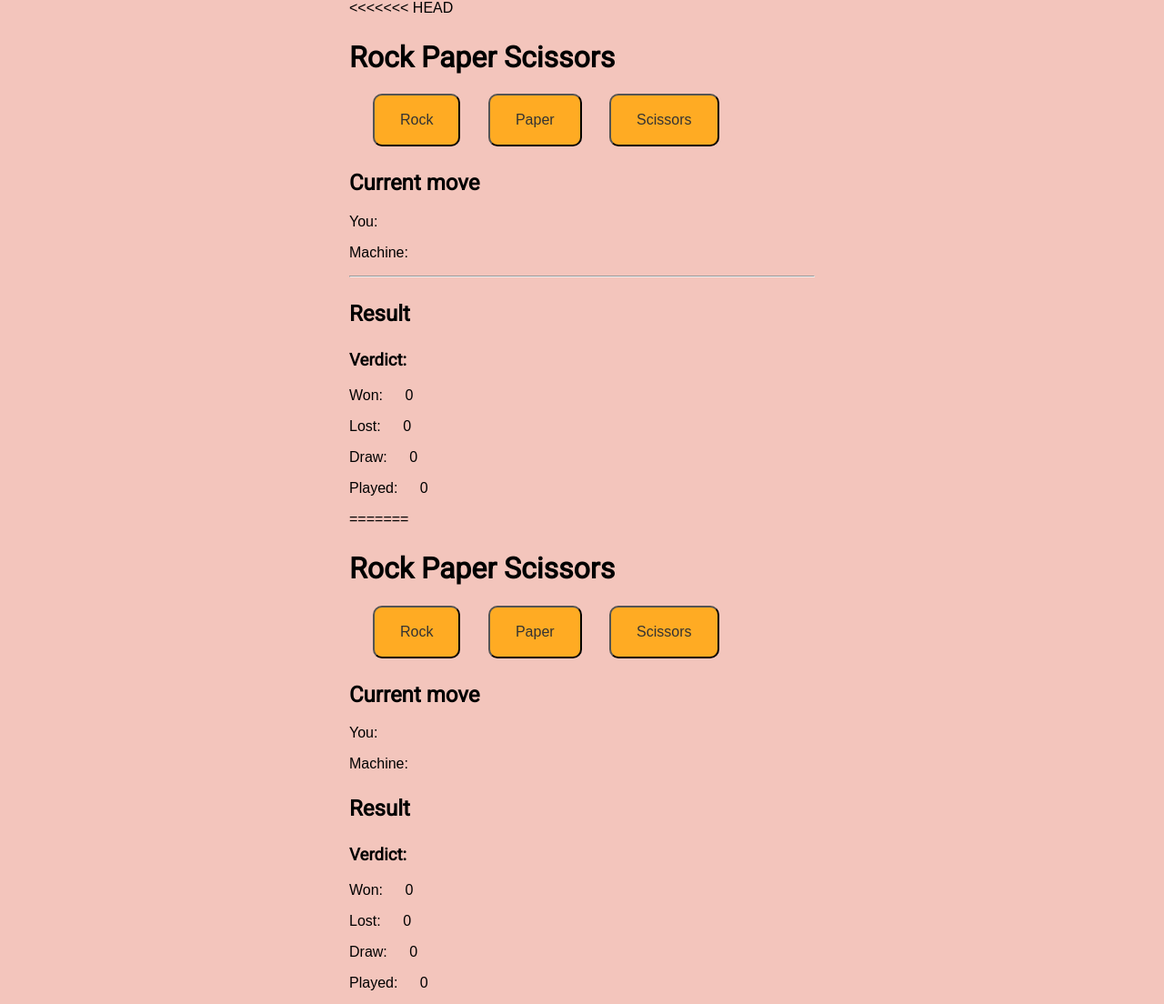
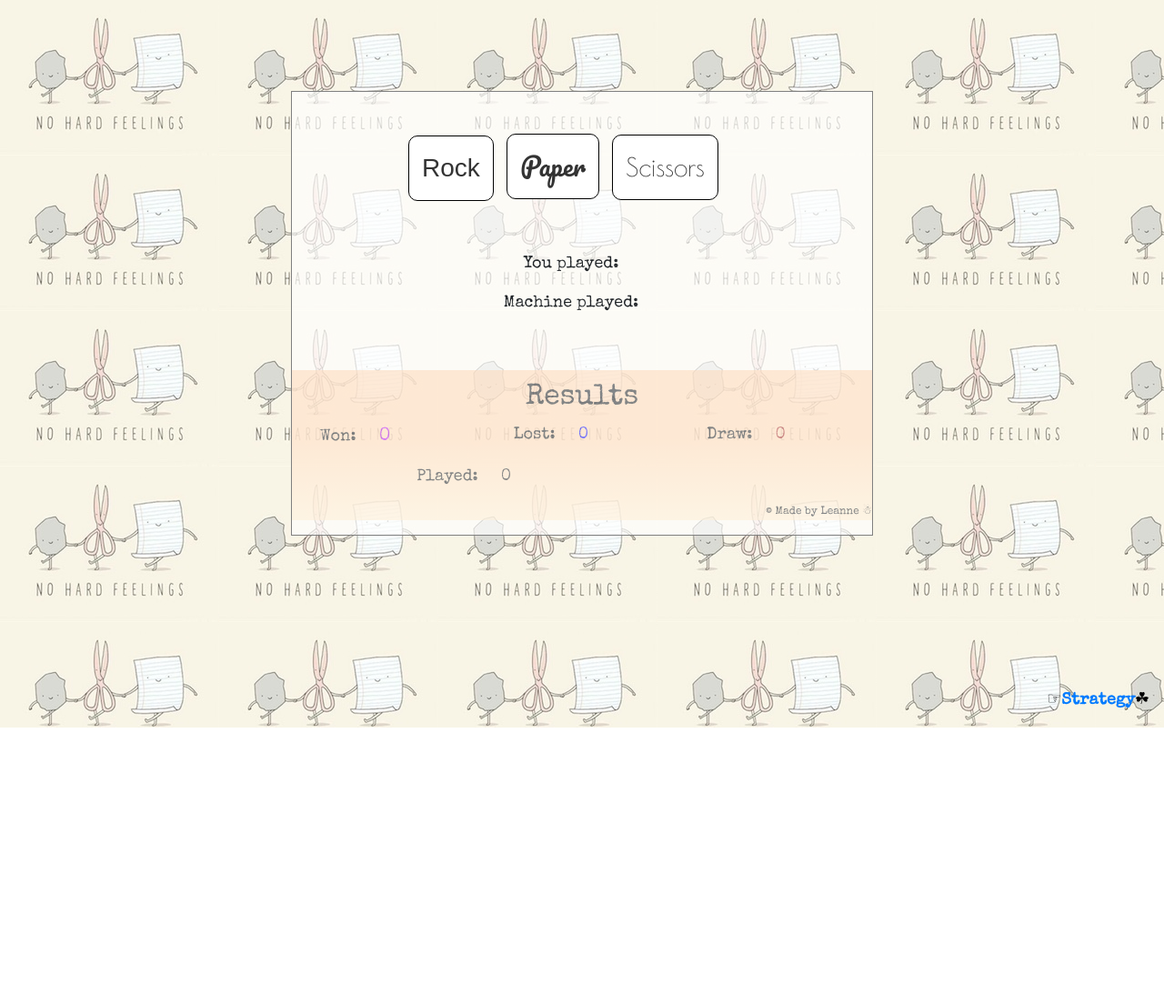
Before and after one commit to haggislea/rock-paper-scissors-leanneh, a plain HTML site: page index.html in a window 1280 px wide. Shown: the top 1104 px of the page at 91% size. After the commit the page ends 800 px from the top, so only its background shows below. Drawn offline with nearby package versions, Linux system fonts and the light colour scheme; a web font is replaced by a local one.

Commit message:
added folders and files to 2nd laptop

```diff
--- a/css/stylesheet.css
+++ b/css/stylesheet.css
@@ -1,15 +1,53 @@
 
-h1, h2, h3 {
-  font-family: 'Roboto', sans-serif;
+body {
+  font-family: sans-serif;
+  background-image: url("../images/rpsv2.jpg");
+}
+
+#gamemain {
+  background-color: rgba(255, 255, 255,0.65);
+  width: 50%;
+  margin: 100px auto;
+  border: 1px solid grey;
+
+}
+
+p.mrrobot {
+background-color: rgba(192,192,192,0.6);
+margin: 26px 16px 0 16px;;
+padding: 8px;
+}
+
+h2 {
+ font-family: 'Special Elite', cursive;
+ font-size: 32px;
+ text-align: center;
+ padding-top: 12px;
+}
+
+h3 {
+  font-family: 'Special Elite', cursive;
   margin-top: 26px;
 }
-body {
-  font-family: sans-serif;
-  width: 50%;
-  max-width: 512px;
-  margin: 0 auto;
-  background-color: rgba(232, 141, 122, 0.5);
+
+p {
+font-family: 'Special Elite', cursive;
+  font-size: 18px;
+  margin-left: 16px;
 }
+
+strong.machine {
+  color: black;
+  text-shadow: 2px 2px white;
+  line-height: 1.4;
+}
+
+section.played{
+text-align: center;
+margin: 50px 0 60px 0;
+
+}
+
 
 span#play_you {
   padding: 12px;
@@ -22,15 +60,96 @@ span#play_machine, #game_won, span#game_lost, span#game_draw, span#game_played {
 }
 
 button {
-  padding: 18px 28px;
+  padding: 6px 18px;
+  margin-bottom: 6px;
   font-size: 16px;
   border-radius: 10px;
-  margin-left: 26px;
-  background-color: #ffab23;
   color: #333;
+  border: 1px solid black;
+  background-color: white;
+
+}
+
+section.rpsbutton {
+  margin: 46px 26px 26px 128px;
+  background: none;
+}
+
+
+#scissors {
+  font-family: 'Poiret One', cursive;
+  font-size: 28px;
+  margin-right: 10px;
+}
+
+
+#paper {
+font-family: 'Pacifico', cursive;
+font-size: 28px;
+margin-right: 10px;
+}
+
+#rock {
+  font-family: 'Allerta Stencil', sans-serif;
+  font-size: 28px;
+  margin-right: 10px;
+}
+
+button#rock, button#scissors, button#paper {
+  padding: 14px;
 }
 
  button:hover {
-   background: linear-gradient(#ffab23 45%, #ffec64 100%);
+   background: linear-gradient(#FFDAB9 45%, #FFEFD5 100%);
+   text-shadow: 2px 2px #FFC0CB;
    border: none;
+   color: white;
  }
+
+ section.result {
+   background: linear-gradient(#FFDAB9 45%, #FFEFD5 100%);
+   opacity: 0.55;
+ }
+
+ .col-lg-8 {
+margin: auto;
+ }
+
+ #play_you {
+  color: purple;
+  flex-direction: column;
+
+ }
+
+ #play_machine {
+color: blue;
+ }
+
+ #game_won {
+   color:#B815F3;
+   font-size: 20px;
+ }
+
+ #game_lost {
+color: blue;
+ }
+
+ #game_draw{
+   color: brown;
+ }
+
+
+
+ p#strategy {
+   padding: 0 16px;
+   position: fixed;
+   bottom: 0;
+   right: 0;
+   color: black;
+   font-weight:700;
+ }
+
+ p.madeby {
+   font-size: 12px;
+   text-align: right;
+ }
--- a/index.html
+++ b/index.html
@@ -1,75 +1,74 @@
 
-<<<<<<< HEAD
 <!DOCTYPE html>
 <html lang="en-GB">
 <head>
     <title>Rock Paper Scissors</title>
+    <link rel="stylesheet" href="https://stackpath.bootstrapcdn.com/bootstrap/4.1.3/css/bootstrap.min.css" integrity="sha384-MCw98/SFnGE8fJT3GXwEOngsV7Zt27NXFoaoApmYm81iuXoPkFOJwJ8ERdknLPMO" crossorigin="anonymous">
     <link rel="stylesheet" href="css/stylesheet.css">
-    <link href="https://fonts.googleapis.com/css?family=Roboto" rel="stylesheet">
+<link href="https://fonts.googleapis.com/css?family=Special+Elite" rel="stylesheet">
+<link href="https://fonts.googleapis.com/css?family=Monoton" rel="stylesheet">
+<link href="https://fonts.googleapis.com/css?family=Pacifico" rel="stylesheet">
+<link href="https://fonts.googleapis.com/css?family=Allerta+Stencil" rel="stylesheet">
+<link href="https://fonts.googleapis.com/css?family=Poiret+One" rel="stylesheet">
 </head>
 
 <body>
 
-<h1>Rock Paper Scissors</h1>
+<section id="gamemain">
+
+<section class="rpsbutton">
 <button id="rock" value="rock">Rock</button>
-<button id="paper" value="rock">Paper</button>
+<button id="paper" value="paper">Paper</button>
 <button id="scissors" value="scissors">Scissors</button>
-
-<section>
-    <h2>Current move</h2>
-    <p>You: <span id="play_you"></span></p>
-    <p>Machine: <span id="play_machine"></span></p>
 </section>
 
-<hr />
-<section>
-    <h2>Result</h2>
-    <h3>Verdict: <span id="verdict"></span></h3>
+
+
+<section class="played">
+    <p>You played: <span id="play_you"></span></p>
+    <p>Machine played: <span id="play_machine"></span></p>
+</section>
+
+
+<section class="result">
+    <h2>Results</h2>
+
+    <div class="container">
+      <div class="row">
+    <div class="col-sm-4">
     <p>Won: <span id="game_won">0</span></p>
+  </div>
+      <div class="col-sm-4">
     <p>Lost: <span id="game_lost">0</span></p>
-    <p>Draw: <span id="game_draw">0</span></p>
+</div>
+<div class="col-sm-4">
+  <p>Draw: <span id="game_draw">0</span></p>
+</div>
+</div>
+</div>
+
+<div class="container">
+  <div class="row">
+  <div class="col-lg-8">
     <p>Played: <span id="game_played">0</span></p>
+  </div>
+  </div>
+</div>
+
+
+
+
+      <p class="madeby">&copy; Made by Leanne &#9731;</p>
 </section>
+
+
 
 <script src="https://code.jquery.com/jquery-3.3.1.min.js" integrity="sha256-FgpCb/KJQlLNfOu91ta32o/NMZxltwRo8QtmkMRdAu8=" crossorigin="anonymous"></script>
 <script src="js/script.js"></script>
+</section>
 </body>
+
+<footer>
+   <p id="strategy">&#9758;<a href="http://nowiknow.com/the-strategy-behind-rock-paper-scissors/">Strategy</a>&#9752;</p>
+</footer>
 </html>
-</html>
-=======
-    <!DOCTYPE html>
-    <html lang="en-GB">
-
-    <head>
-        <title>Rock Paper Scissors</title>
-        <link rel="stylesheet" href="css/stylesheet.css">
-    </head>
-
-    <body>
-
-        <h1>Rock Paper Scissors</h1>
-        <button id="rock" value="rock">Rock</button>
-        <button id="paper" value="paper">Paper</button>
-        <button id="scissors" value="scissors">Scissors</button>
-
-        <section>
-            <h2>Current move</h2>
-            <p>You: <span id="play_you"></span></p>
-            <p>Machine: <span id="play_machine"></span></p>
-        </section>
-
-        <section>
-            <h2>Result</h2>
-            <h3>Verdict: <span id="verdict"></span></h3>
-            <p>Won: <span id="game_won">0</span></p>
-            <p>Lost: <span id="game_lost">0</span></p>
-            <p>Draw: <span id="game_draw">0</span></p>
-            <p>Played: <span id="game_played">0</span></p>
-        </section>
-
-        <script src="https://code.jquery.com/jquery-3.3.1.min.js" integrity="sha256-FgpCb/KJQlLNfOu91ta32o/NMZxltwRo8QtmkMRdAu8=" crossorigin="anonymous"></script>
-        <script src="js/engine.js"></script>
-    </body>
-
-    </html>
->>>>>>> new-feature
--- a/js/script.js
+++ b/js/script.js
@@ -2,8 +2,6 @@
 
 var choices = ["rock", "paper", "scissors"];
 
-/*var play_machine;
-var play_you;*/
 var played = 0;
 var won = 0;
 var lost = 0;
@@ -11,18 +9,7 @@ var draw = 0;
 
 
 /* Listen for the button clicks */
-
-$('button').click(function(event) {
-  var play_you = this.getAttribute("value");
-  $("#play_you").text(play_you);
-  var play_machine = computer_move();
-  var verdict = compare(play_you, play_machine);
-  score(verdict);
-});
-
-
-
-/*$("#rock").click(function(event) {
+$("#rock").click(function(event) {
   var play_you = 'rock';
   $("#play_you").text(play_you);
   var play_machine = computer_move();
@@ -41,22 +28,18 @@ $("#scissors").click(function(event) {
   $("#play_you").text(play_you);
   var play_machine = computer_move();
   compare(play_you, play_machine);
-});*/
-
-
+});
 
 
 function computer_move() {
+  var play_machine = Math.floor(Math.random() * (3 - 0)) + 0;
 
-var play_machine = Math.floor(Math.random() * (3 - 0)) + 0;
-
-  play_machine = choices[random_number];
+  play_machine = choices[play_machine];
   $("#play_machine").text(play_machine);
-  /*console.log('move: ' + play_machine);*/
   return play_machine;
 }
 
-function compare(you, machine) {
+function compare(you, machine){
   var verdict = 'lose';
 
   if ( you == machine ) {
@@ -69,7 +52,7 @@ function compare(you, machine) {
     verdict = 'win';
   }
 
-  /*if ( verdict == 'win') {
+  if ( verdict == 'win') {
     won++;
     $("#game_won").text(won);
   } else if  ( verdict == 'lose') {
@@ -78,22 +61,9 @@ function compare(you, machine) {
   } else if  ( verdict == 'draw') {
     draw++;
     $("#game_draw").text(draw);
-  }*/
-function score(verdict){
-  switch (verdict) {
-    case 'win':
-    won++;
-    $("#won").text(won);
-    break;
-    case 'lose':
-    lost++;
-    $("#lost").text(lost);
-    break;
-    case 'draw':
-    draw++;
-    $("#draw").text(draw);
-    break;
-  }}
+  }
+
+  $("#verdict").text(verdict);
 
   played++;
   $("#game_played").text(played);
```
Also changed, not shown: images/rockpaperscissors.png (added), images/rpsv2.jpg (added), images/rpsv4.jpg (added), 1 other file.
